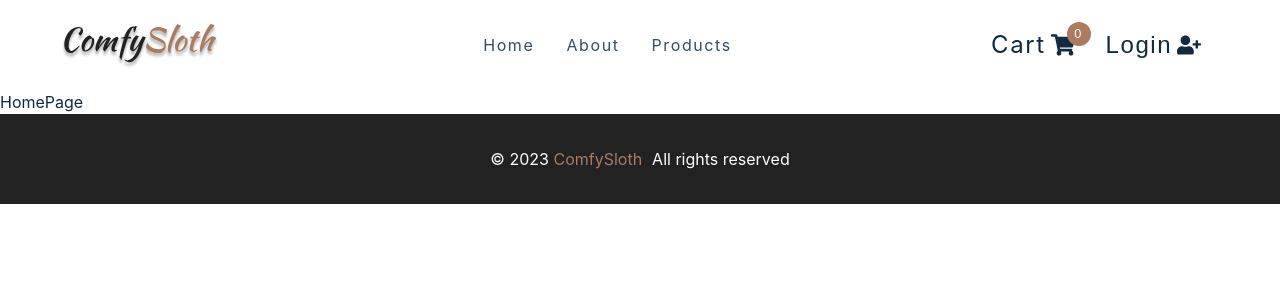
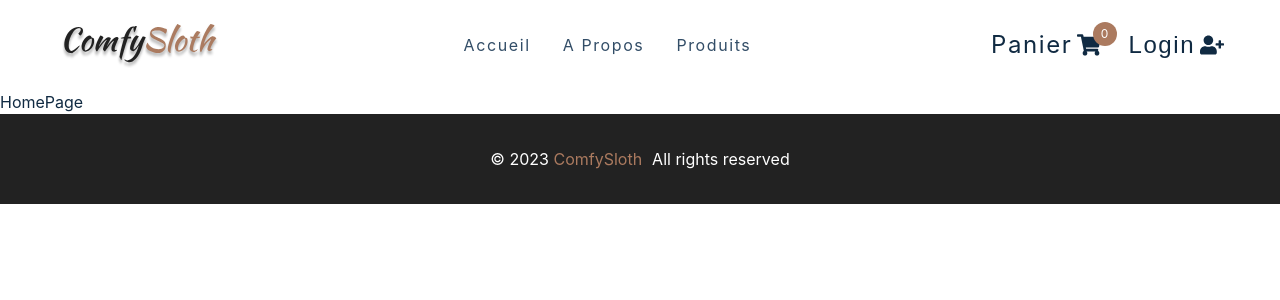
Before and after one commit to sofrdr/Comfy-Sloth-Project, a React (Create React App) app: page / in a window 1280 px wide. Shown: the top 300 px of the page. Built offline with nearby package versions, Linux system fonts and the light colour scheme.

Commit message:
Nav links to french + margin right cart buttons

```diff
--- a/src/components/CartButtons.jsx
+++ b/src/components/CartButtons.jsx
@@ -16,6 +16,7 @@ const Wrapper = styled.div`
     color: var(--clr-grey-1);
     display: flex;
     align-items: center;
+    margin-right: 25px;
   }
   .cart-container {
     display: flex;
@@ -62,7 +63,7 @@ const CartButtons = () => {
   return (
     <Wrapper className="cart-btn-wrapper">
       <Link className="cart-btn" to="/cart">
-        Cart
+        Panier
         <span className="cart-container">
           <FaShoppingCart />
           <span className="cart-value">{amount}</span>
--- a/src/utils/constants.js
+++ b/src/utils/constants.js
@@ -3,17 +3,17 @@ import { GiCompass, GiDiamondHard, GiStabbedNote } from "react-icons/gi";
 export const links = [
   {
     id: 1,
-    text: "home",
+    text: "Accueil",
     url: "/",
   },
   {
     id: 2,
-    text: "about",
+    text: "A propos",
     url: "/about",
   },
   {
     id: 3,
-    text: "products",
+    text: "Produits",
     url: "/products",
   },
 ];
```
